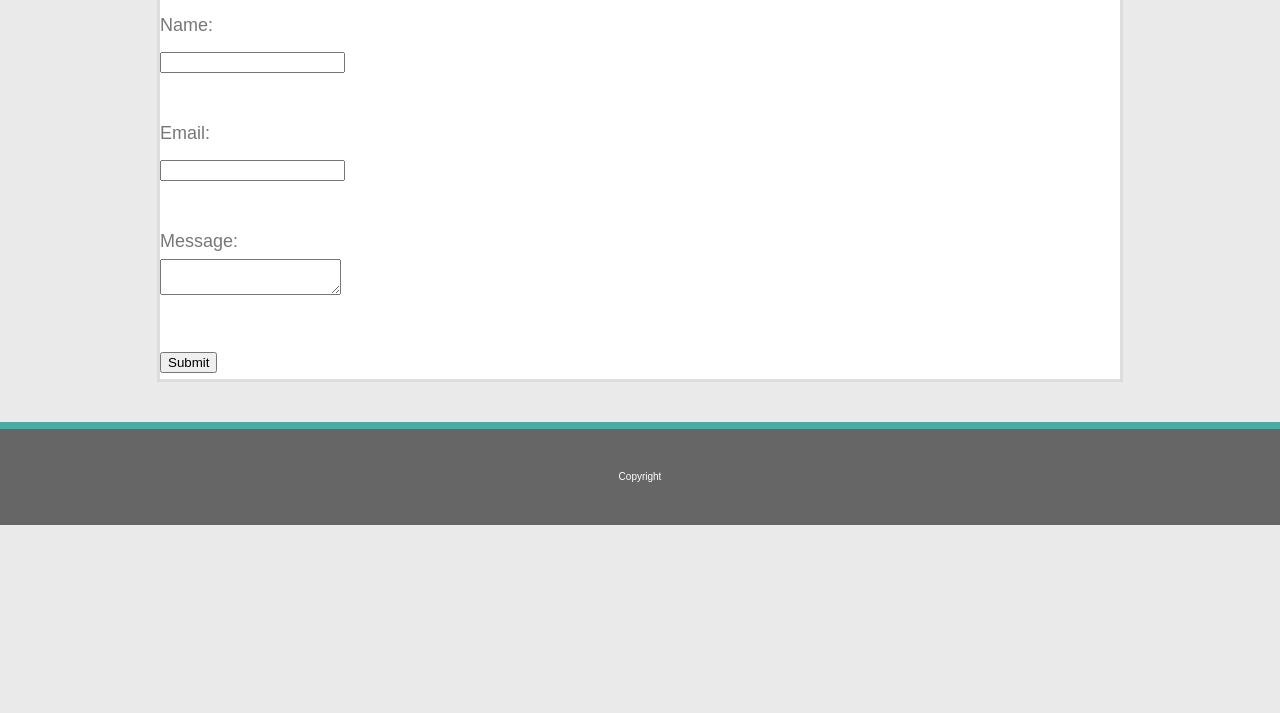
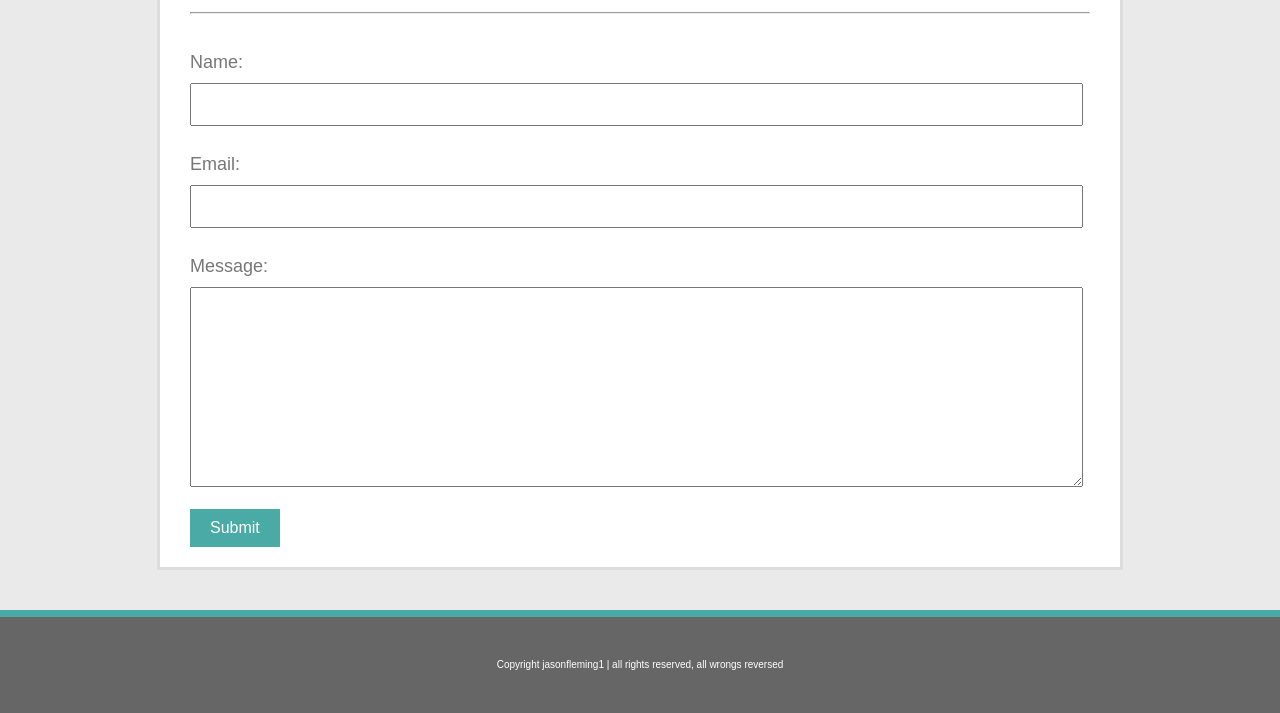
Before and after one commit to jasonfleming1/Basic-Portfolio, a plain HTML site: page contact.html in a window 1280 px wide. Shown: the part 250-963 px from the top of the page. Before the commit the page ends 800 px from the top, so only its background shows below. Drawn offline with Linux system fonts and the light colour scheme.

Commit message:
update 4

```diff
--- a/assets/css/style.css
+++ b/assets/css/style.css
@@ -47,7 +47,6 @@ h1 {
     padding-top: 30px;
 }
 
-
 li {
     display: inline;
     padding-left: 40px;
@@ -88,10 +87,61 @@ img  {
     height: 200px;
     margin-right: 20px;
 }
-
 #clear {
     padding: 5px 20px;
     clear: both;
+}
+
+.formcontainer {
+    margin-left: 30px;
+}
+
+label {
+    margin-top: 20px;
+}
+
+input[type=text] {
+    width: 96%;
+    padding: 12px 20px;
+    margin: 3px 0;
+    box-sizing: border-box;
+    margin-bottom: 20px;
+}
+
+input[type=text]:focus {
+    border: 1px solid #4aaaa5 ;
+  }
+
+textarea {
+    width: 96%;
+    font-family: Arial, Helvetica, sans-serif;
+    font-size: 14px;
+    padding: 12px 20px;
+    margin: 3px 0;
+    box-sizing: border-box;
+    height: 200px;
+    margin-bottom: 10px;
+}
+
+input[type=textarea]:focus {
+    border: 1px solid #4aaaa5;
+}
+
+button {
+        background-color: #4aaaa5;
+        border: none;
+        color: white;
+        padding: 10px 20px;
+        text-align: center;
+        display: inline-block;
+        font-size: 16px;
+        margin-bottom: 20px;
+      }
+
+button:focus {
+    background: green;
+    border: 1px solid #4aaaa5;
+    font-weight: bold;
 }
 
 footer {
--- a/contact.html
+++ b/contact.html
@@ -16,17 +16,21 @@
     <header>
 
         <div class="container">
+
             <section id="yourname">
                 <h1>Jason Fleming</h1>
             </section>
+
             <nav id="yournav">
                 <ul>
                     <li><a href="index.html">About</a>
+                    <li><a href="contact.html">Contact</a>
                     <li><a href="portfolio.html">Portfolio</a>
-                    <li><a href="contact.html">Contact</a>
                 </ul>
             </nav>
+
         </div>
+
     </header>
 
     <!--End header -->
@@ -34,23 +38,26 @@
     <!--Begin main content section » reuse for each html page-->
 
     <div class="contentcontainer">
-        <section>
-            <h2>Contact</h2>
+
+        <h2>Contact</h2>
+
+        <hr>
+
+        <div class="formcontainer">
             <form>
-                Name: <br>
-                <input type="text" name="name"> <br>
+                <label>Name:</label><br>
+                <input type="text" name="name">
                 <br>
-                Email: <br>
-                <input type="text" name="email"> <br>
+                <label>Email:</label><br>
+                <input type="text" name="email">
                 <br>
-                Message: <br>
-                <textarea name="Message"> </textarea>
-                <br>
-                <br>
-                <input type="submit">
+                <label>Message:</label><br>
+                <textarea name="Message"></textarea>
+                <button>Submit</button>
                 <br>
             </form>
-        </section>
+        </div>
+
     </div>
 
     <!--End main content sections -->
@@ -58,10 +65,10 @@
     <!--Begin footer  content section » reuse for each html page-->
 
     <footer>
-        <section id=footertext>
-            <p>Copyright</p>
-        </section>
-    </footer>
+            <section id=footertext>
+                <p>Copyright jasonfleming1 | all rights reserved, all wrongs reversed</p>
+            </section>
+        </footer>
 
     <!--End footer -->
 
```
Also changed, not shown: index.html (+3 -4 lines).
